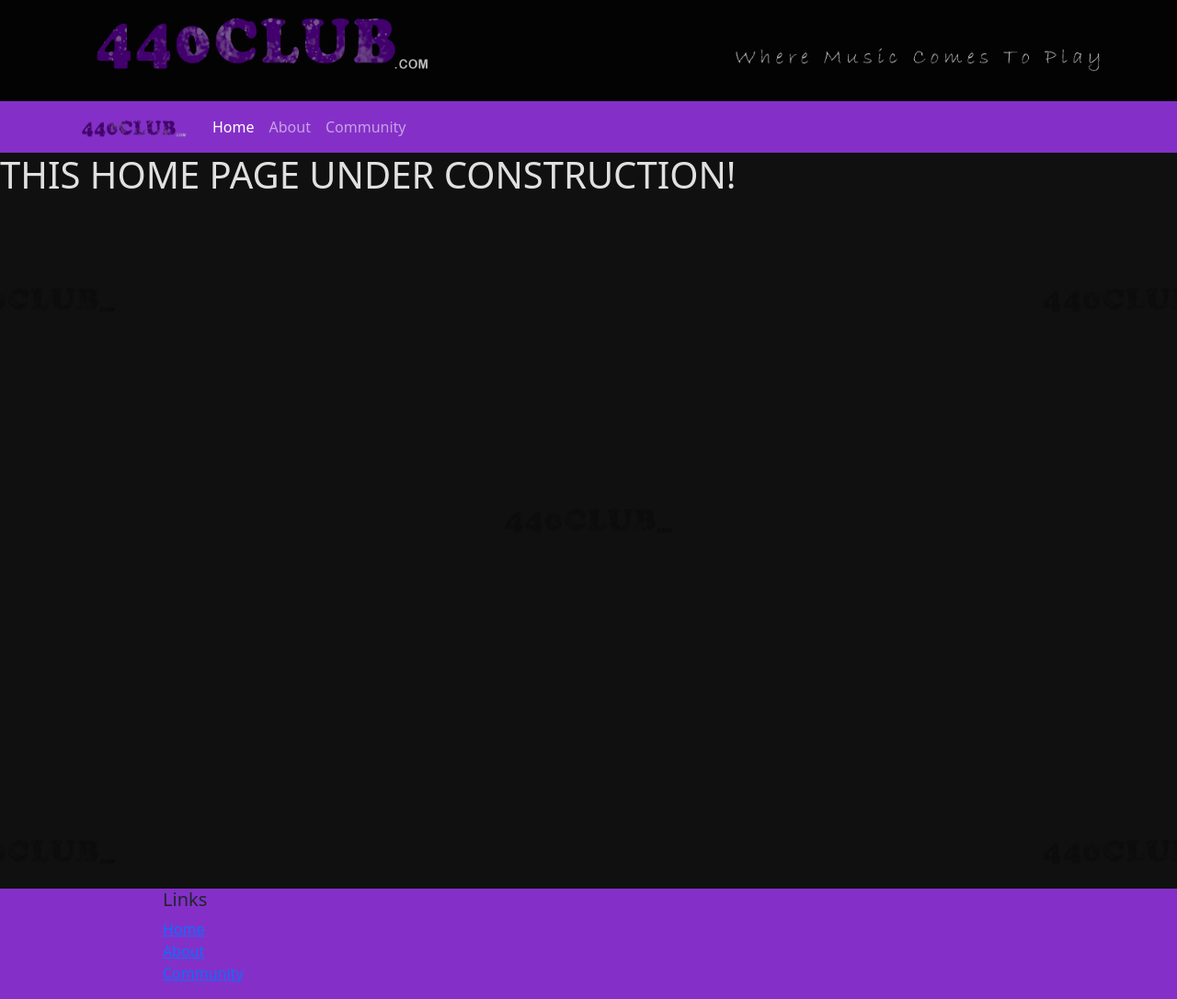
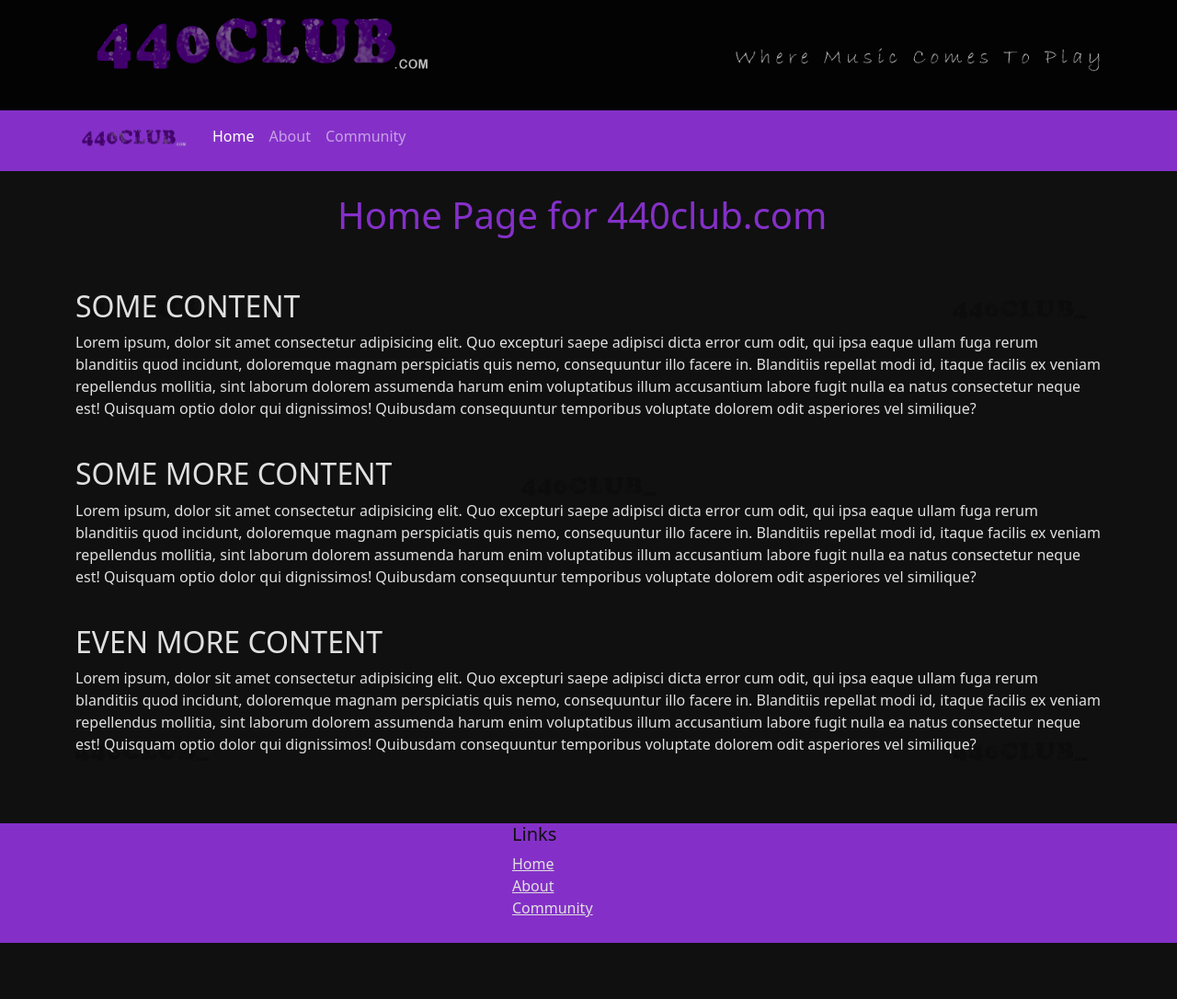
Before and after one commit to Irond76/440Club, a website: page index.html in a window 1280 px wide. Shown: the whole page at 92% size. After the commit the page ends 1025 px from the top, so only its background shows below. Drawn offline with nearby package versions, Linux system fonts and the light colour scheme.

Commit message:
Updated Footer

```diff
--- a/css/main.css
+++ b/css/main.css
@@ -6,6 +6,10 @@
 }
 .navbar {
   background-color: #8430c8;
+}
+
+.main-header {
+  color: #8430c8;
 }
 
 .smokeColor {
@@ -19,7 +23,7 @@ h1 {
 .bg-image {
   background-image: url("/static/440club_website_desgin_body_tag.png");
   /* background-color: #cccccc; */
-  height: 800px;
+  height: auto;
   background-position: center;
   background-repeat: no-repeat;
   background-size: cover;
@@ -28,4 +32,30 @@ h1 {
 
 .site-footer {
   background-color: #8430c8;
+  /* border: solid red; */
 }
+
+p {
+  color: rgb(224, 224, 224);
+}
+
+.container {
+  /* border: solid green 5px; */
+  padding-bottom: 10px;
+}
+
+.row {
+  /* border: solid yellow 2px; */
+}
+
+.col {
+  /* border: solid orange 2px; */
+}
+
+h2 {
+  color: rgb(224, 224, 224);
+}
+
+a {
+  color: rgb(224, 224, 224);
+}
--- a/index.html
+++ b/index.html
@@ -74,17 +74,78 @@
         </div>
       </div>
     </nav>
+    <br />
     <!--NAVBAR END-->
     <!-------------------------------------------------------------------------------------------------------------->
-    <div class="bg-image">
-      <h1>THIS HOME PAGE UNDER CONSTRUCTION!</h1>
+
+    <div class="bg-image container">
+      <div class="row">
+        <div class="col col-md-9 offset-md-3">
+          <h1 class="main-header">Home Page for 440club.com</h1>
+        </div>
+      </div>
+      <br />
+      <br />
+      <div class="row">
+        <div class="col">
+          <h2>SOME CONTENT</h2>
+          <p>
+            Lorem ipsum, dolor sit amet consectetur adipisicing elit. Quo
+            excepturi saepe adipisci dicta error cum odit, qui ipsa eaque ullam
+            fuga rerum blanditiis quod incidunt, doloremque magnam perspiciatis
+            quis nemo, consequuntur illo facere in. Blanditiis repellat modi id,
+            itaque facilis ex veniam repellendus mollitia, sint laborum dolorem
+            assumenda harum enim voluptatibus illum accusantium labore fugit
+            nulla ea natus consectetur neque est! Quisquam optio dolor qui
+            dignissimos! Quibusdam consequuntur temporibus voluptate dolorem
+            odit asperiores vel similique?
+          </p>
+        </div>
+      </div>
+      <br />
+      <div class="row">
+        <div class="col">
+          <h2>SOME MORE CONTENT</h2>
+          <p>
+            Lorem ipsum, dolor sit amet consectetur adipisicing elit. Quo
+            excepturi saepe adipisci dicta error cum odit, qui ipsa eaque ullam
+            fuga rerum blanditiis quod incidunt, doloremque magnam perspiciatis
+            quis nemo, consequuntur illo facere in. Blanditiis repellat modi id,
+            itaque facilis ex veniam repellendus mollitia, sint laborum dolorem
+            assumenda harum enim voluptatibus illum accusantium labore fugit
+            nulla ea natus consectetur neque est! Quisquam optio dolor qui
+            dignissimos! Quibusdam consequuntur temporibus voluptate dolorem
+            odit asperiores vel similique?
+          </p>
+        </div>
+      </div>
+      <br />
+      <div class="row">
+        <div class="col">
+          <h2>EVEN MORE CONTENT</h2>
+          <p>
+            Lorem ipsum, dolor sit amet consectetur adipisicing elit. Quo
+            excepturi saepe adipisci dicta error cum odit, qui ipsa eaque ullam
+            fuga rerum blanditiis quod incidunt, doloremque magnam perspiciatis
+            quis nemo, consequuntur illo facere in. Blanditiis repellat modi id,
+            itaque facilis ex veniam repellendus mollitia, sint laborum dolorem
+            assumenda harum enim voluptatibus illum accusantium labore fugit
+            nulla ea natus consectetur neque est! Quisquam optio dolor qui
+            dignissimos! Quibusdam consequuntur temporibus voluptate dolorem
+            odit asperiores vel similique?
+          </p>
+        </div>
+      </div>
     </div>
+    <br />
+    <br />
+
     <!--START OF FOOTER-->
     <footer class="site-footer">
       <div class="container">
         <div class="row">
-          <div class="col-4 col-sm-2 offset-1">
-            <h5>Links</h5>
+          <div class="col offset-5">
+            <h5 style="color: #101010">Links</h5>
             <ul class="list-unstyled">
               <li><a href="/index.html">Home</a></li>
               <li><a href="/about.html">About</a></li>
```
Also changed, not shown: about.html (+2 -2 lines), community.html (+2 -2 lines).
